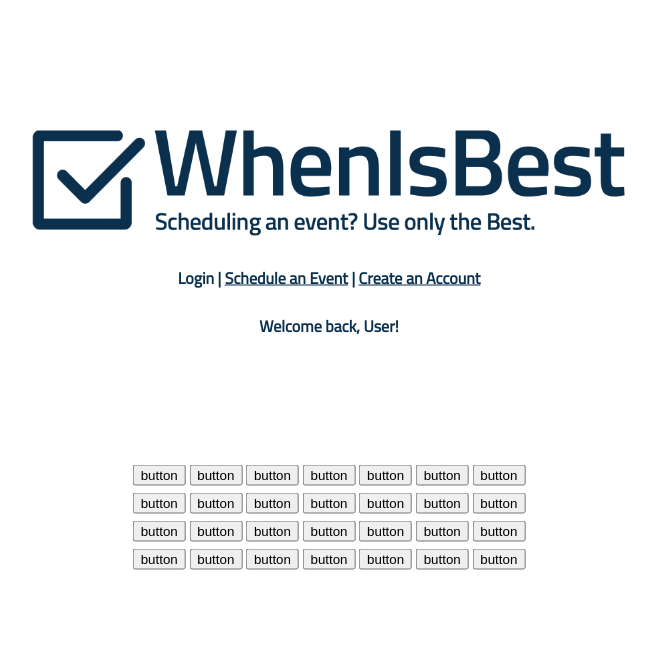
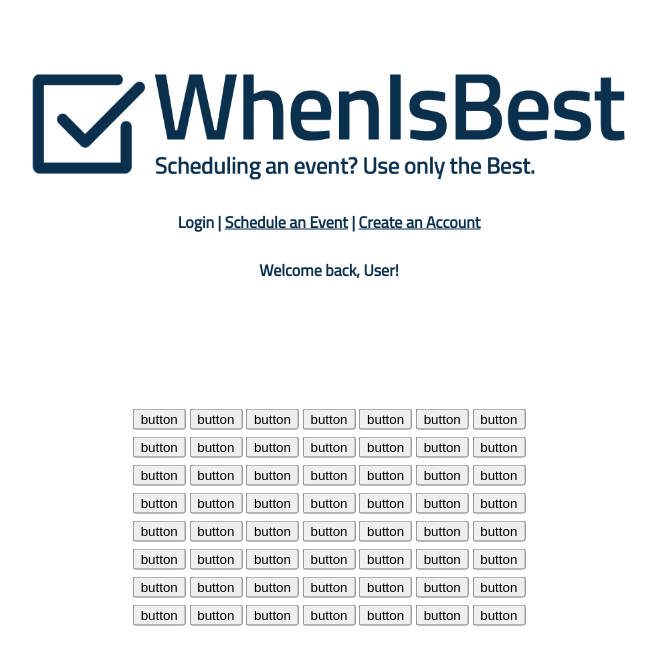
Before and after one commit to eecs393-whenisbest/whenisbest, a Flask app: template Frontend/app/templates/Event_Page.html in a window 1280 px wide. Shown: the top 665 px of the page, without its empty margins (311-967 px from the left). Run offline with Flask 2, Linux system fonts and the light colour scheme; the template is opened without the code that fills it, so the values that code supplies are empty.

Commit message:
Update Event_Page.html

```diff
--- a/Frontend/app/templates/Event_Page.html
+++ b/Frontend/app/templates/Event_Page.html
@@ -60,6 +60,39 @@
 	}
 
 	#outer4 .inner {
+    			display: inline-block;
+	}
+
+	#outer5 {
+ 	 		width: 100%;
+ 	 		text-align: center;
+ 	 		padding-top: 4px;
+	}
+	#outer5 .inner {
+ 	 		display: inline-block;
+	}
+	#outer6 {
+  			width: 100%;
+  			text-align: center;
+  			padding-top: 4px;
+	}
+	#outer6 .inner {
+    			display: inline-block;
+	}
+	#outer7 {
+    			width: 100%;
+    			text-align: center;
+    			padding-top: 4px;
+	}
+	#outer7 .inner {
+    			display: inline-block;
+	}
+	#outer8 {
+    			width: 100%;
+    			text-align: center;
+    			padding-top: 4px;
+	}
+	#outer8 .inner {
     			display: inline-block;
 	}
 
@@ -128,7 +161,7 @@
 
 
 
-					    <div id="outer2">
+					<div id="outer2">
         					<div class="inner">
             						<button type="submit" class="msgBtn" onClick="return false;">button</button>
         					</div>
@@ -153,7 +186,7 @@
     					</div>
 
 
-					 <div id="outer3">
+					<div id="outer3">
         					<div class="inner">
             						<button type="submit" class="msgBtn" onClick="return false;">button</button>
         					</div>
@@ -177,7 +210,105 @@
         					</div>
     					</div>
 
-    					<div id="outer4">
+					<div id="outer4">
+        					<div class="inner">
+            						<button type="submit" class="msgBtn" onClick="return false;">button</button>
+        					</div>
+        					<div class="inner">
+     						       <button type="submit" class="msgBtn" onClick="return false;">button</button>
+						</div>
+       						<div class="inner">
+        						<button type="submit" class="msgBtn" onClick="return false;">button</button>
+    					        </div>
+        					<div class="inner">
+            						<button type="submit" class="msgBtn" onClick="return false;">button</button>
+        					</div>
+        					<div class="inner">
+     						       <button type="submit" class="msgBtn" onClick="return false;">button</button>
+        					</div>
+        					<div class="inner">
+     						       <button type="submit" class="msgBtn" onClick="return false;">button</button>
+        					</div>
+        					<div class="inner">
+        						<button class="msgBtnBack">button</button>
+       						</div>
+    					</div>
+
+
+					 <div id="outer5">
+        					<div class="inner">
+            						<button type="submit" class="msgBtn" onClick="return false;">button</button>
+        					</div>
+        					<div class="inner">
+            						<button type="submit" class="msgBtn" onClick="return false;">button</button>
+        					</div>
+       						<div class="inner">
+        						<button type="submit" class="msgBtn" onClick="return false;">button</button>
+    					        </div>
+        					<div class="inner">
+            						<button type="submit" class="msgBtn" onClick="return false;">button</button>
+						</div>
+        					<div class="inner">
+     						       <button type="submit" class="msgBtn" onClick="return false;">button</button>
+        					</div>
+        					<div class="inner">
+            						<button type="submit" class="msgBtn2" onClick="return false;">button</button>
+        					</div>
+        					<div class="inner">
+            						<button class="msgBtnBack">button</button>
+        					</div>
+    					</div>
+
+					<div id="outer6">
+        					<div class="inner">
+            						<button type="submit" class="msgBtn" onClick="return false;">button</button>
+        					</div>
+        					<div class="inner">
+     						       <button type="submit" class="msgBtn" onClick="return false;">button</button>
+						</div>
+       						<div class="inner">
+        						<button type="submit" class="msgBtn" onClick="return false;">button</button>
+    					        </div>
+        					<div class="inner">
+            						<button type="submit" class="msgBtn" onClick="return false;">button</button>
+        					</div>
+        					<div class="inner">
+     						       <button type="submit" class="msgBtn" onClick="return false;">button</button>
+        					</div>
+        					<div class="inner">
+     						       <button type="submit" class="msgBtn" onClick="return false;">button</button>
+        					</div>
+        					<div class="inner">
+        						<button class="msgBtnBack">button</button>
+       						</div>
+    					</div>
+
+
+					<div id="outer7">
+        					<div class="inner">
+            						<button type="submit" class="msgBtn" onClick="return false;">button</button>
+        					</div>
+        					<div class="inner">
+            						<button type="submit" class="msgBtn" onClick="return false;">button</button>
+        					</div>
+       						<div class="inner">
+        						<button type="submit" class="msgBtn" onClick="return false;">button</button>
+    					        </div>
+        					<div class="inner">
+            						<button type="submit" class="msgBtn" onClick="return false;">button</button>
+						</div>
+        					<div class="inner">
+     						       <button type="submit" class="msgBtn" onClick="return false;">button</button>
+        					</div>
+        					<div class="inner">
+            						<button type="submit" class="msgBtn2" onClick="return false;">button</button>
+        					</div>
+        					<div class="inner">
+            						<button class="msgBtnBack">button</button>
+        					</div>
+    					</div>
+
+    					<div id="outer8">
                 					<div class="inner">
             						<button type="submit" class="msgBtn" onClick="return false;">button</button>
         					</div>
```
